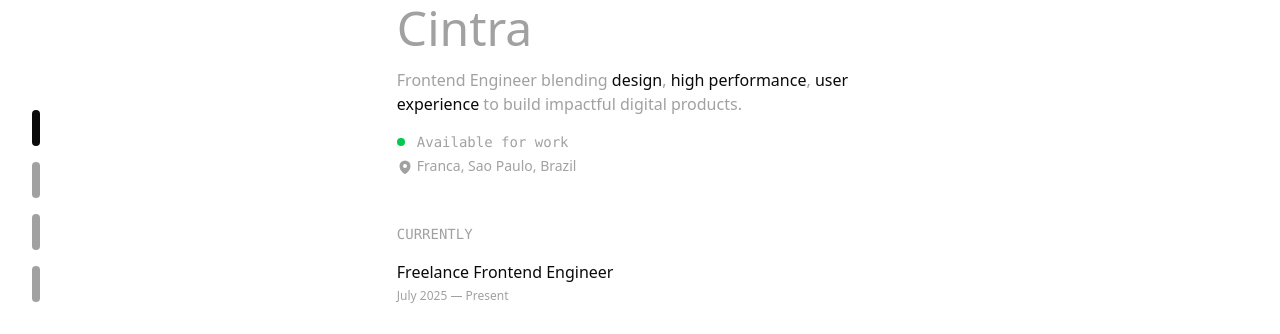
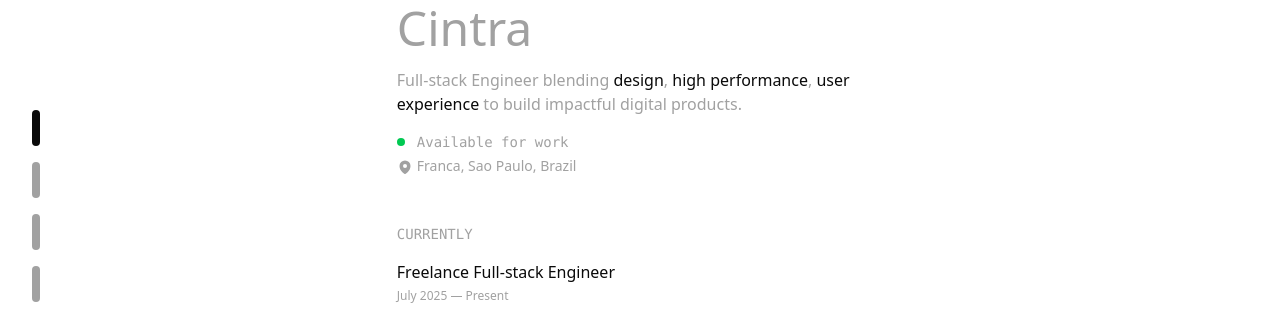
Before and after one commit to LucasCintra10/portifolio-app, a Next.js app: page / in a window 1280 px wide. Shown: the part 194-528 px from the top of the page. Built offline with nearby package versions, Linux system fonts and the light colour scheme.

Commit message:
update: text changes

```diff
--- a/src/contexts/LanguageContext.js
+++ b/src/contexts/LanguageContext.js
@@ -6,7 +6,7 @@ const translations = {
     about: "About",
     name: "Lucas",
     surname: "Cintra",
-    role: "Frontend Engineer blending",
+    role: "Full-stack Engineer blending",
     design: "design",
     performance: "high performance",
     userExperience: "user experience",
@@ -14,7 +14,7 @@ const translations = {
     available: "Available for work",
     location: "Franca, Sao Paulo, Brazil",
     currently: "Currently",
-    jobTitle: "Freelance Frontend Engineer",
+    jobTitle: "Freelance Full-stack Engineer",
     jobPeriod: "July 2025 — Present",
     skills: "Skills",
     experience: "Experience",
@@ -47,7 +47,7 @@ const translations = {
     about: "Sobre",
     name: "Lucas",
     surname: "Cintra",
-    role: "Engenheiro Frontend combinando",
+    role: "Engenheiro Full-stack combinando",
     design: "design",
     performance: "alta performance",
     userExperience: "experiência do usuário",
@@ -55,7 +55,7 @@ const translations = {
     available: "Disponível para trabalho",
     location: "Franca, São Paulo, Brasil",
     currently: "Atualmente",
-    jobTitle: "Engenheiro Frontend Freelance",
+    jobTitle: "Engenheiro Full-stack Freelance",
     jobPeriod: "Julho 2025 — Presente",
     skills: "Habilidades",
     experience: "Experiência",
```
